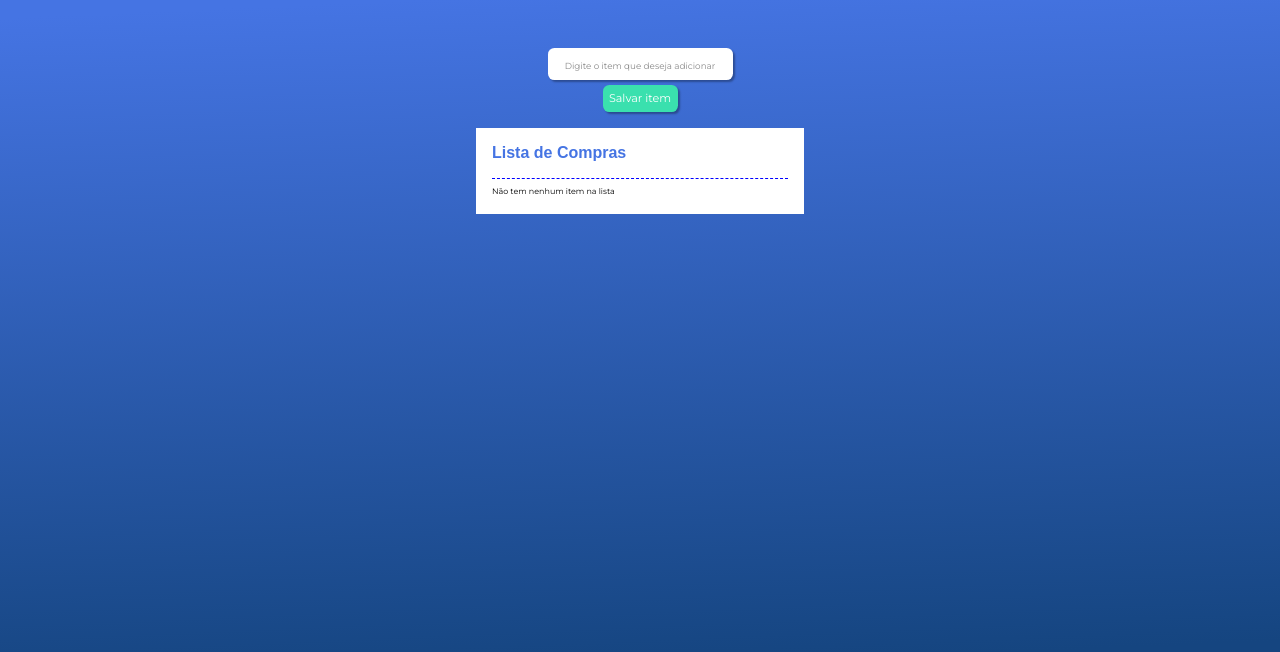
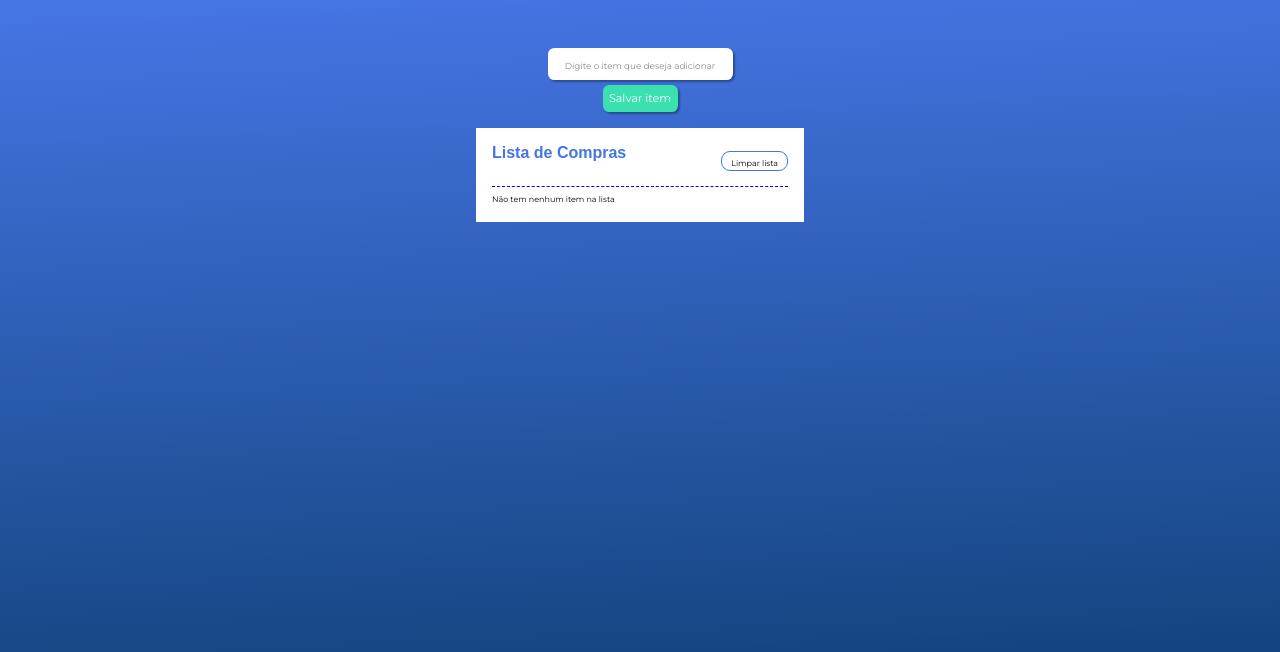
Before and after one commit to halyssonfreitas/a-angular-life-cycle, an Angular app: page / in a window 1280 px wide. Shown: the top 652 px of the page. Built offline with nearby package versions, Linux system fonts and the light colour scheme; a web font is replaced by a local one.

Commit message:
:sparkles: clear all itens

```diff
--- a/src/app/app.component.css
+++ b/src/app/app.component.css
@@ -16,9 +16,9 @@
 }
 
 .lista h4 {
-  border-bottom: 1px solid blue;
+  /* border-bottom: 1px solid blue; */
   padding-bottom: 1rem;
-  border-style: none none dashed none;
+  /* border-style: none none dashed none; */
   font-family: 'Mansalva', sans-serif;
   color: #4574E3;
 }
@@ -66,6 +66,23 @@
   justify-self: start;
   grid-area: date;
 }
+
 .line-through {
   text-decoration: line-through;
 }
+
+.header-lista {
+  align-items: center;
+  border-bottom: 1px solid blue;
+  border-style: none none dashed none;
+  display: flex;
+  justify-content: space-between;
+  padding-bottom: .5rem;
+}
+
+.btn-header {
+  background-color: transparent;
+  border: 1px #4574e3 solid;
+  padding: 1px 9px;
+  border-radius: 9px;
+}
--- a/src/app/app.component.html
+++ b/src/app/app.component.html
@@ -3,7 +3,12 @@
   </app-input>
   <div class="container">
     <div class="lista">
-      <h4 class="title-list">Lista de Compras</h4>
+      <div class="header-lista">
+        <h4 class="title-list">Lista de Compras</h4>
+        <button class="btn-header" (click)="limparLista()">
+          <small>Limpar lista</small>
+        </button>
+      </div>
       <div *ngIf="listaDeCompra.length !==0; else naoTemItem">
         <div *ngFor="let item of listaDeCompra">
           <app-item [item]="item" (emitindoItemParaEditar)="editarItem($event)"
--- a/src/app/app.component.ts
+++ b/src/app/app.component.ts
@@ -38,4 +38,8 @@
       .findIndex(item => item.id === id)
     this.listaDeCompra.splice(index, 1)
   }
+
+  limparLista() {
+    this.listaDeCompra = []
+  }
 }
```
